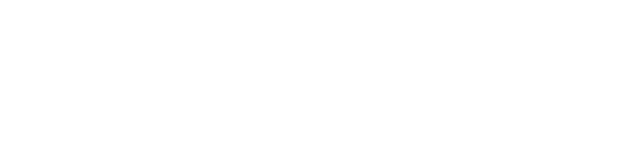
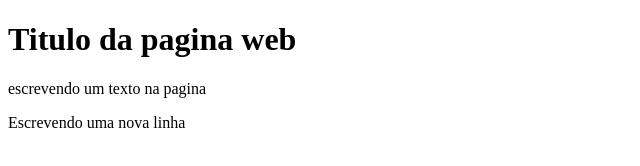
Before and after one commit to eduardopf2/farias, a plain HTML site: page index.html in a window 1280 px wide. Shown: the whole page, without its empty margins (0-640 px from the left). Drawn offline with Linux system fonts and the light colour scheme.

Commit message:
segunda versão

```diff
--- a/index.html
+++ b/index.html
@@ -3,9 +3,11 @@
 <head>
     <meta charset="UTF-8">
     <meta name="viewport" content="width=device-width, initial-scale=1.0">
-    <title>Document</title>
+    <title>Teste</title>
 </head>
 <body>
-
+    <h1>Titulo da pagina web</h1>
+    <p>escrevendo um texto na pagina</p>
+    <p>Escrevendo uma nova linha</p>
 </body>
 </html>
```
